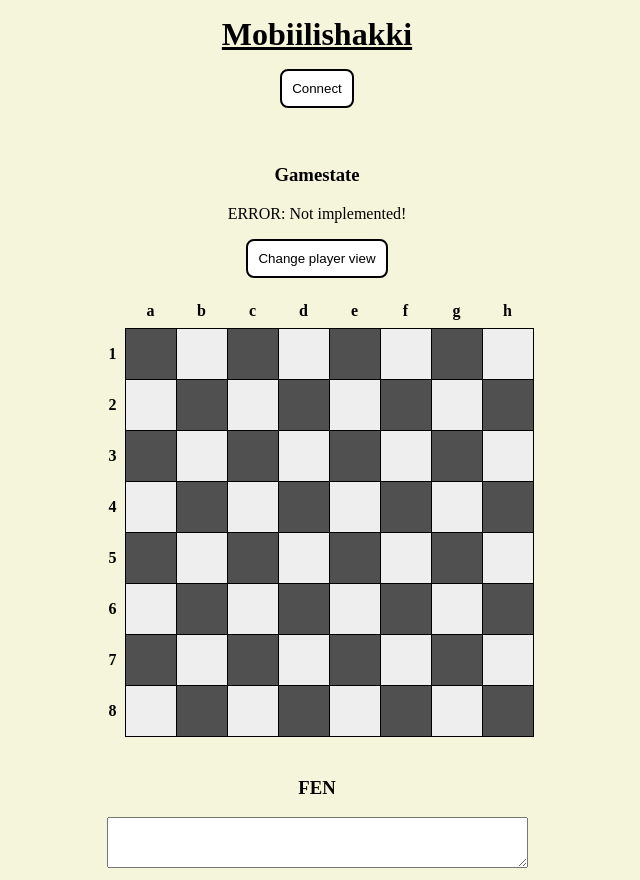
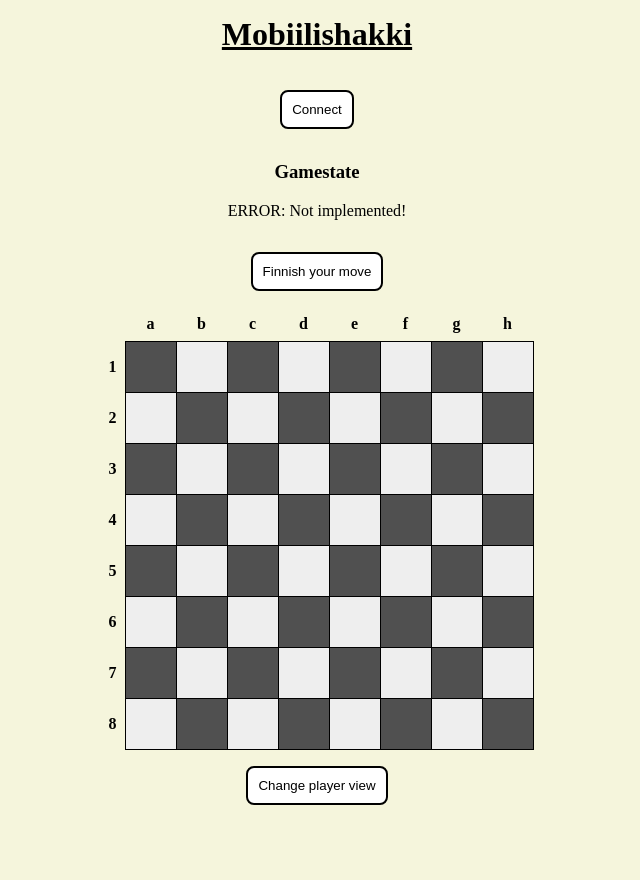
Before and after one commit to Mobiilishakki/WEB_APP, a React (Create React App) app in the folder web_app/: page / in a window 1280 px wide. Shown: the whole page, without its empty margins (323-963 px from the left). After the commit the page ends 829 px from the top, so only its background shows below. Built offline with nearby package versions, Linux system fonts and the light colour scheme.

Commit message:
multiple tasks started

```diff
--- a/web_app/src/App.css
+++ b/web_app/src/App.css
@@ -3,16 +3,16 @@
 }
 
 h1 {
-  margin: 2vmin;
+  margin-top: 2vmin;
   text-decoration: underline;
 }
 
 h3 {
-  margin-top: 5vmin;
+  margin-top: 2vmin;
 }
 
 button {
-  margin-bottom: 2vmin;
+  margin: 2vmin;
   background-color: white;
   color: black;
   padding: 10px;
--- a/web_app/src/App.js
+++ b/web_app/src/App.js
@@ -10,16 +10,6 @@ const Button = ({ onClick, text }) => {
   return (
     <div>
       <button onClick={onClick}>{text}</button>
-    </div>
-  )
-}
-
-// component for fen notation
-// takes content (fen notation as string) as parameter
-const Fen = ({ content }) => {
-  return (
-    <div>
-      <textarea value={content} rows={3} cols={50} readOnly={true} />
     </div>
   )
 }
@@ -60,10 +50,9 @@ const App = () => {
       <Button onClick={() => setGameOn(!gameOn)} text={gameOn ? 'Disconnect' : 'Connect'} />
       <h3>Gamestate</h3>
       <Clock />
+      <Button text="Finnish your move" />
+      <Chessboard playerColor={playerColor} fen={fenNotation} />
       <Button onClick={() => setPlayerColor(playerColor === "black" ? "white" : "black")} text={"Change player view"} />
-      <Chessboard playerColor={playerColor} fen={fenNotation} />
-      <h3>FEN</h3>
-      <Fen content={fenNotation} />
     </div>
   );
 }
--- a/web_app/src/services/games.js
+++ b/web_app/src/services/games.js
@@ -3,6 +3,7 @@ import axios from 'axios'
 //const baseUrl = 'http://94.237.117.223/state'
 const baseUrl = '/state'   // dev settings
 
+// GET current fen notation from the server
 const getFenNotation = () => {
   //const id = Math.floor(Math.random() * 6) + 1  // EDIT THIS!!!
   //const request = axios.get(`${baseUrl}/fens/${id}`)
@@ -10,4 +11,9 @@ const getFenNotation = () => {
   return request.then(response => response.data.state)
 }
 
+// POST to server that player has done his/her move
+const postMoveDone = () => {
+  console.log("ERROR: Not implmented")
+}
+
 export default { getFenNotation }
```
